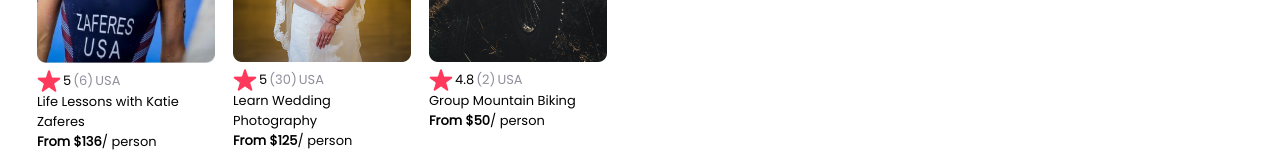
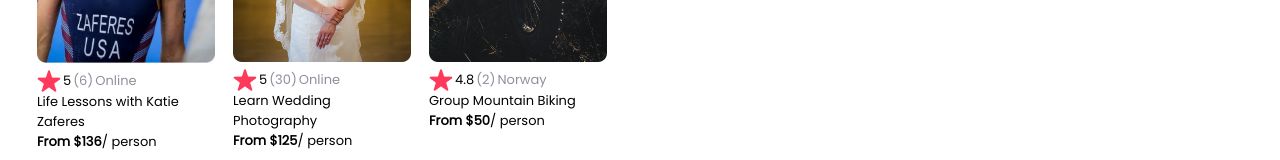
Before and after one commit to Quas1Dev/airbnb, a React (Create React App) app: page / in a window 1280 px wide. Shown: the part 1086-1246 px from the top of the page. Built offline with nearby package versions, Linux system fonts and the light colour scheme.

Commit message:
Sending destructured object to component.

```diff
--- a/src/components/cards-gallery.js
+++ b/src/components/cards-gallery.js
@@ -6,15 +6,8 @@ import CardsData from './data.js'
 export default function CardsGallery() {
   const dataArray = CardsData.map(dataObject => <Cards
       key = {dataObject.id}
-      img = {dataObject.coverImg}
-      rating = {dataObject.stats.rating}
-      star = "star.png"
-      reviewCount = {dataObject.stats.reviewCount}
-      country = "USA"
-      title = {dataObject.title}
-      price = {dataObject.price}
-      openSpots = {dataObject.openSpots}
-      location = {dataObject.location}
+      // Pass all object's properties as the property and value
+      {...dataObject}
     />)
 
   return(
--- a/src/components/cards.js
+++ b/src/components/cards.js
@@ -13,16 +13,16 @@ export default function Cards(props) {
       { badgeText && <div className="card-badge">{badgeText}</div> }
       <div className="card--component_container">
         <div className="component_container--height">
-          <img src={props.img} className="card--photo"/>
+          <img src={props.coverImg} className="card--photo"/>
         </div>
       </div>
 
       <div className="card--info">
         <div className="info--details">
-          <img src={props.star} className="datails--rating_icon "/>
-          <span className="details--rating_num">{props.rating}</span>
-          <span className="details--available_units gray">({props.reviewCount})</span>
-          <span className="details--country gray">{props.country}</span>
+          <img src="./star.png" className="datails--rating_icon "/>
+          <span className="details--rating_num">{props.stats.rating}</span>
+          <span className="details--available_units gray">({props.stats.reviewCount})</span>
+          <span className="details--country gray">{props.location}</span>
         </div>
 
         <p className="info--description">{props.title}</p>
```
